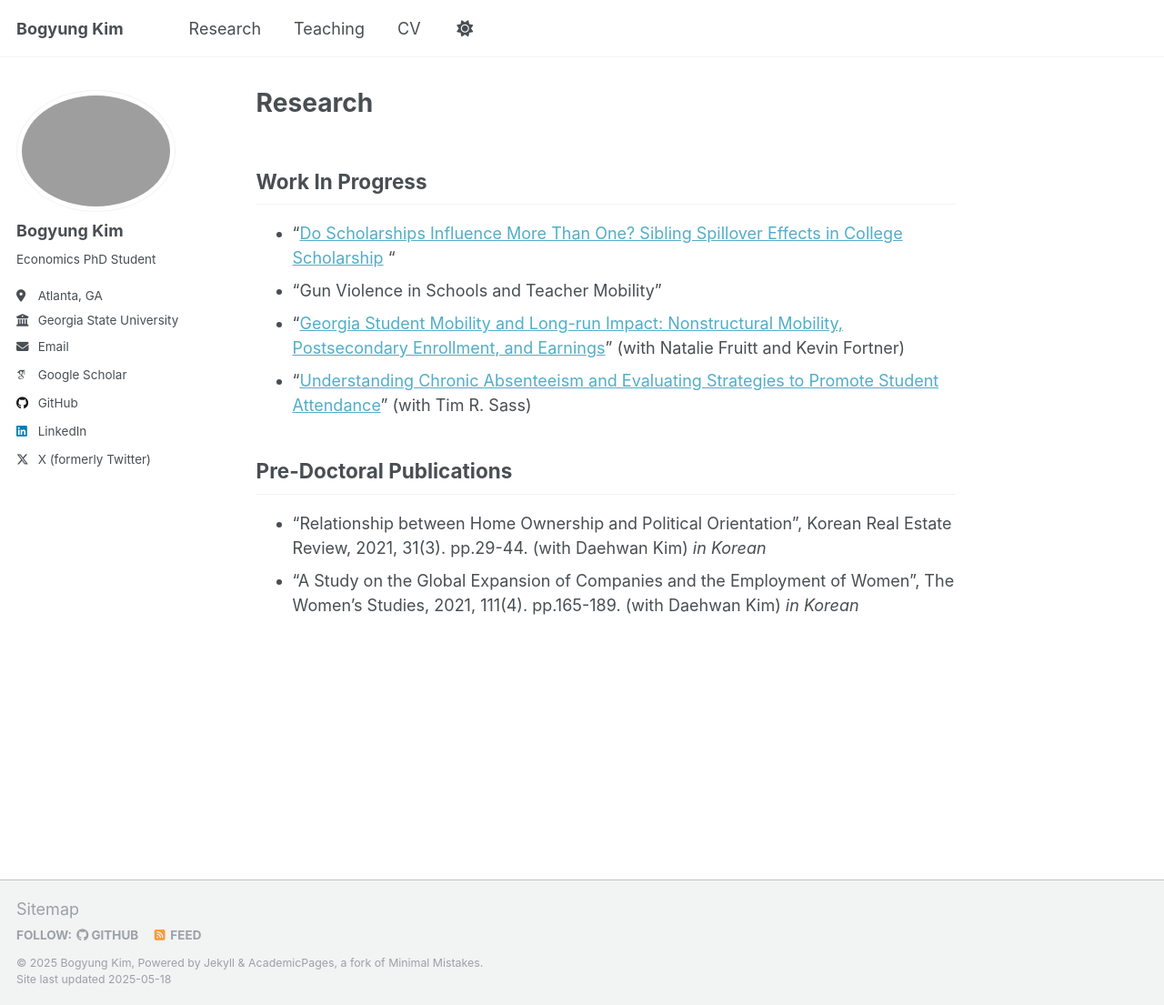
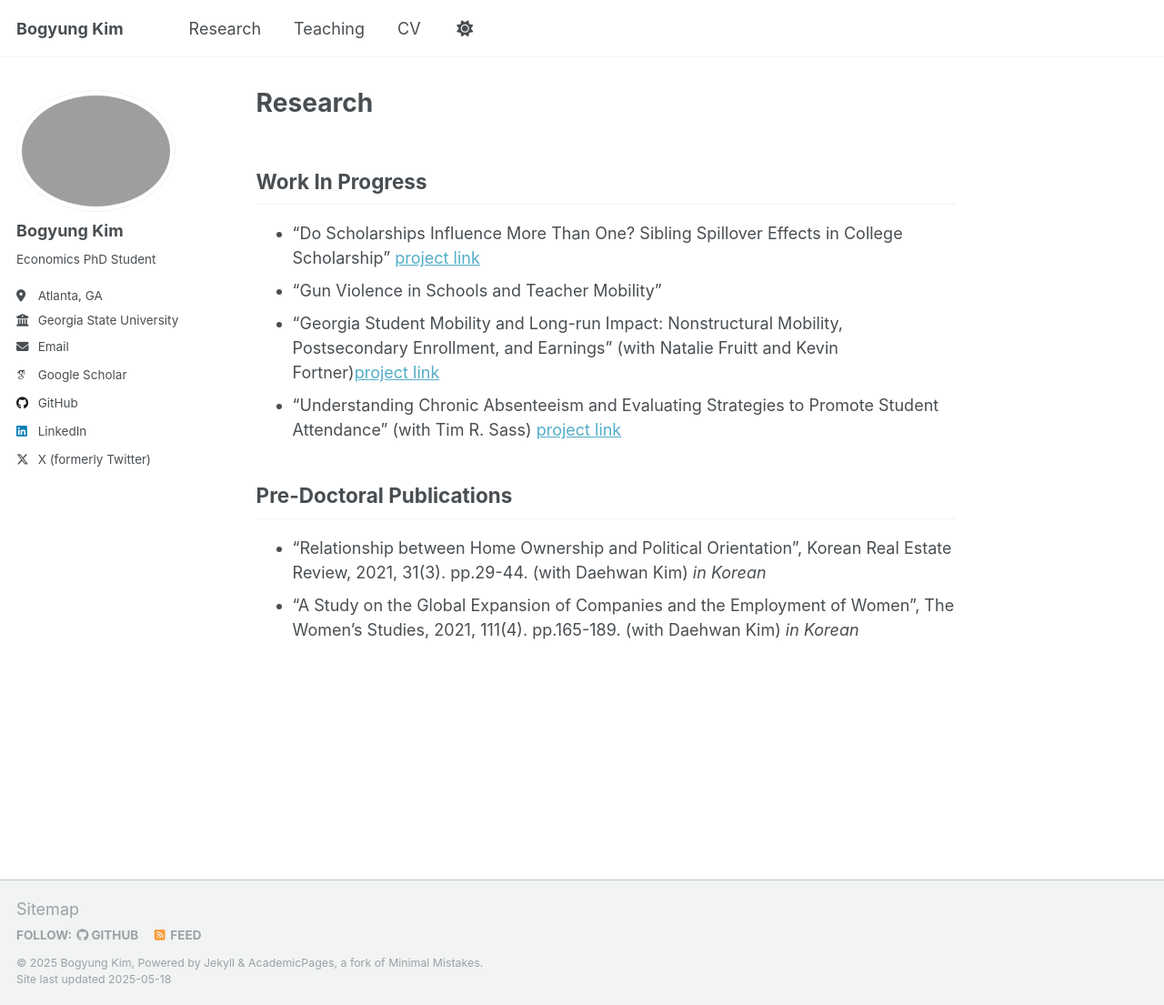
Before and after one commit to kbg6787/kim, a Jekyll site: the page built from _pages/research.md, in a window 1280 px wide and 1105 px high. Shown: the whole window at 91% size. Built offline with Jekyll 4.4.1, drawn with Linux system fonts in a browser that asks for light colours; some web fonts are replaced.

Commit message:
Update research.md

```diff
--- a/_pages/research.md
+++ b/_pages/research.md
@@ -9,10 +9,10 @@ redirect_from:
 
 
 ## Work In Progress
-* "[Do Scholarships Influence More Than One? Sibling Spillover Effects in College Scholarship](https://gpl.gsu.edu/project/sibling-spillover-effects-of-georgias-hope-scholarship/) "
+* "Do Scholarships Influence More Than One? Sibling Spillover Effects in College Scholarship" [project link](https://gpl.gsu.edu/project/sibling-spillover-effects-of-georgias-hope-scholarship/)
 * "Gun Violence in Schools and Teacher Mobility"
-* "[Georgia Student Mobility and Long-run Impact: Nonstructural Mobility, Postsecondary Enrollment, and Earnings](https://gpl.gsu.edu/project/student-mobility-postsecondary-enrollment-and-earnings/)" (with Natalie Fruitt and Kevin Fortner)
-* “[Understanding Chronic Absenteeism and Evaluating Strategies to Promote Student Attendance](https://gpl.gsu.edu/project/understanding-chronic-absenteeism-and-evaluating-strategies-to-promote-student-attendance/)” (with Tim R. Sass)
+* "Georgia Student Mobility and Long-run Impact: Nonstructural Mobility, Postsecondary Enrollment, and Earnings" (with Natalie Fruitt and Kevin Fortner)[project link](https://gpl.gsu.edu/project/student-mobility-postsecondary-enrollment-and-earnings/)
+* “Understanding Chronic Absenteeism and Evaluating Strategies to Promote Student Attendance” (with Tim R. Sass) [project link](https://gpl.gsu.edu/project/understanding-chronic-absenteeism-and-evaluating-strategies-to-promote-student-attendance/)
 
 
 
```
